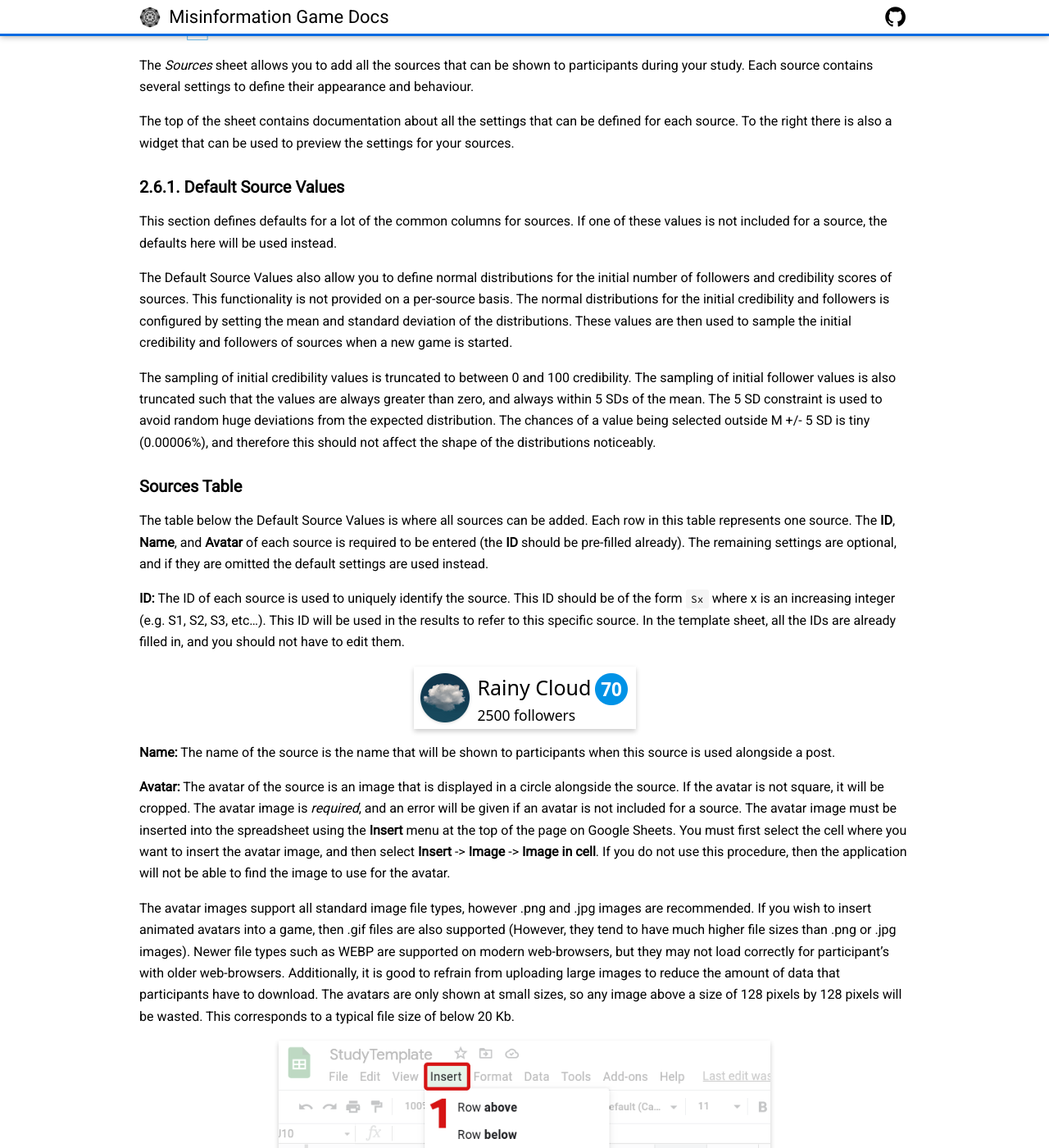
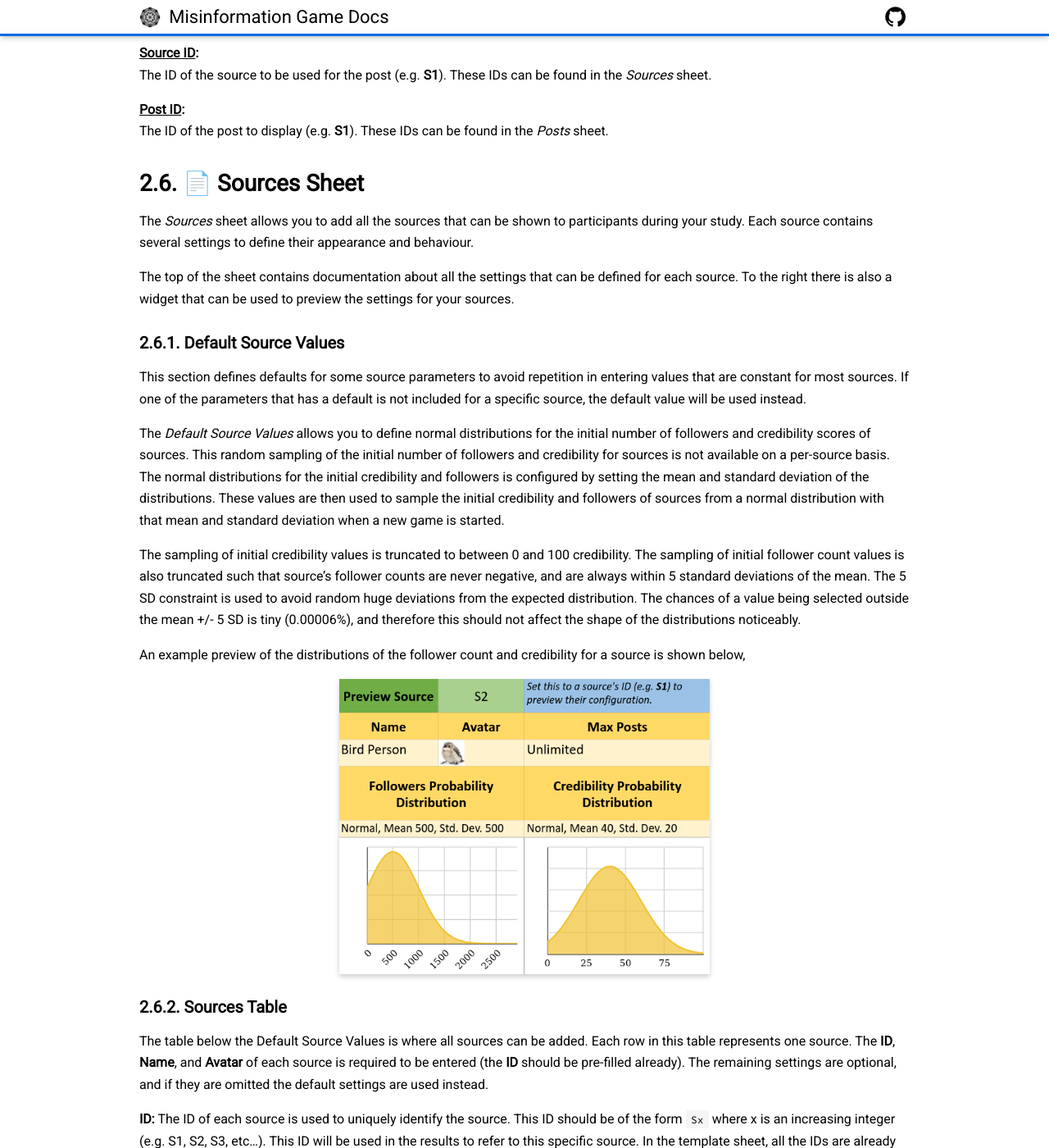
Before and after one commit to beekewardin/themisinformationgame.github.io, a Jekyll site: the page built from StudyConfiguration.md, in a window 1280 px wide and 1400 px high, scrolled down 7808 px. Shown: the whole window at 82% size. Built offline with Jekyll 4.4.1, drawn with Linux system fonts in a browser that asks for light colours; nearby versions of some CDN libraries; our own code applies the rules of GitHub Pages for plain Markdown files.

Commit message:
Limit the height of images, and add a preview of the follower/credibility distributions

```diff
--- a/StudyConfiguration.md
+++ b/StudyConfiguration.md
@@ -402,30 +402,40 @@ the right there is also a widget that can be used to
 preview the settings for your sources.
 
 ### 2.6.1. Default Source Values
-This section defines defaults for a lot of the common
-columns for sources. If one of these values is not included
-for a source, the defaults here will be used instead.
+This section defines defaults for some source parameters
+to avoid repetition in entering values that are constant
+for most sources. If one of the parameters that has a
+default is not included for a specific source, the default
+value will be used instead.
 
-The Default Source Values also allow you to define normal
+The _Default Source Values_ allows you to define normal
 distributions for the initial number of followers and
-credibility scores of sources. This functionality is not
-provided on a per-source basis. The normal distributions for
-the initial credibility and followers is configured by setting
-the mean and standard deviation of the distributions. These
-values are then used to sample the initial credibility and
-followers of sources when a new game is started.
+credibility scores of sources. This random sampling of
+the initial number of followers and credibility for
+sources is not available on a per-source basis. The normal
+distributions for the initial credibility and followers is
+configured by setting the mean and standard deviation of
+the distributions. These values are then used to sample
+the initial credibility and followers of sources from a
+normal distribution with that mean and standard deviation
+when a new game is started.
 
 The sampling of initial credibility values is truncated to
 between 0 and 100 credibility. The sampling of initial
-follower values is also truncated such that the values are
-always greater than zero, and always within 5 SDs of the
-mean. The 5 SD constraint is used to avoid random huge
-deviations from the expected distribution. The chances of a
-value being selected outside M +/- 5 SD is tiny (0.00006%),
-and therefore this should not affect the shape of the
-distributions noticeably.
+follower count values is also truncated such that source's
+follower counts are never negative, and are always within
+5 standard deviations of the mean. The 5 SD constraint
+is used to avoid random huge deviations from the expected
+distribution. The chances of a value being selected outside
+the mean +/- 5 SD is tiny (0.00006%), and therefore this
+should not affect the shape of the distributions noticeably.
 
-### Sources Table
+An example preview of the distributions of the follower
+count and credibility for a source is shown below,
+
+<img src="screenshots/example-config-source-preview.png" alt="An example source in the game interface" height="484" />
+
+### 2.6.2. Sources Table
 The table below the Default Source Values is where all sources
 can be added. Each row in this table represents one source.
 The **ID**, **Name**, and **Avatar** of each source is
--- a/_sass/_base.scss
+++ b/_sass/_base.scss
@@ -65,7 +65,8 @@ body {
 body img {
   margin: 5px auto auto auto;
   display: block;
-  max-width: min(90vw, 600px);
+  max-height: 360px;
+  max-width: 800px;
   height: auto;
 }
 body img.inline-img {
```
Also changed, not shown: _layouts/default.html (indentation only), screenshots/example-config-source-preview.png (added), screenshots/scaled.png (added), screenshots/unscaled.png (added).
